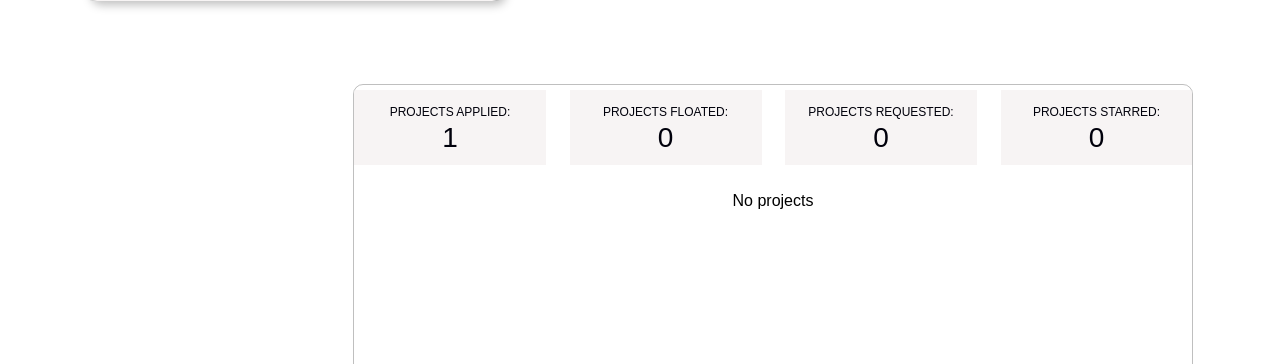
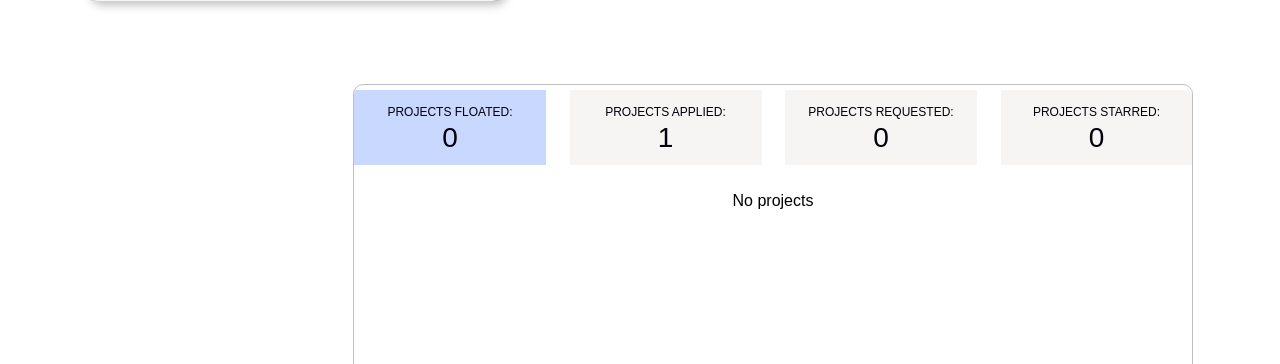
Before and after one commit to naveensaigit/project_portal, a Django app: page /profile/7 in a window 1280 px wide. Shown: the part 1134-1498 px from the top of the page. Run offline with Django 4.2, Linux system fonts and the light colour scheme; a user stored in the database is signed in; data comes from the database, SQL or seed files in the repository; some libraries are stand-ins or nearby versions.

Commit message:
added change in colors of buttons in profile page

```diff
--- a/home/static/home/profile.js
+++ b/users/static/users/profile.js
@@ -1,5 +1,10 @@
+const selected = "#c9d8ff";
+const unselected = "#f7f4f4";
+
 $(document).ready(function () {
     var div = document.getElementById("projects0");
+    var divbutton = document.getElementById("projects0button");
+    divbutton.style.background = selected;
     div.removeAttribute("style");
 });
 
@@ -16,10 +21,13 @@ function hideNonVisibleDivs() {
     for (i = 0; i < divs.length; i++) {
         divId = divs[i];
         div = document.getElementById(divId);
+        divbutton = document.getElementById(divId + 'button');
         if (visibleDivId === divId) {
             div.style.display = "block";
+            divbutton.style.background = selected;
         } else {
             div.style.display = "none";
+            divbutton.style.background = unselected;
         }
     }
 }
--- a/users/templates/users/profile.html
+++ b/users/templates/users/profile.html
@@ -1,8 +1,6 @@
 {% extends 'home/main.html' %} {% load static %}
-{% block stylesheets %}
-<link rel="stylesheet" type="text/css" href="{% static 'home/style.css' %}">
-<link rel="stylesheet" type="text/css" href="{% static 'home/cards.css' %}">
-<link rel="stylesheet" type="text/css" href="{% static 'home/profile.css' %}">
+{% block customStylesheets %}
+<link rel="stylesheet" type="text/css" href="{% static 'users/profile.css' %}">
 <style media="screen">
   .vertical-line-profile {
     width: 6px;
@@ -49,7 +47,8 @@
     border-radius: 10px;
   }
 </style>
-{% endblock stylesheets %}
+{% endblock customStylesheets %}
+{% block ajaxBlock %}{% endblock ajaxBlock %}
 {% block content %}
 {% block messageBlock %}
 {% if messages %} {% for message in messages %}
@@ -134,28 +133,28 @@
       <div class="buttons">
         <div class="row justify-content-center">
           <div class="col-xl-3 col-md-6 mb-4" style="margin-top: 5px; margin-bottom: 5px;">
-            <a class="profButton" onclick="toggleVisibility('projects1')">
+            <a class="profButton" onclick="toggleVisibility('projects0')" id='projects0button'>
+              <p style="font-weight: 300; font-size: 12px;margin-bottom: 0px;">PROJECTS FLOATED:<br>
+                <h3 style="font-weight: 500;font-size: 28px;">{{ projects_id.0|length  }}</h3>
+              </p>
+            </a>
+          </div>
+          <div class="col-xl-3 col-md-6 mb-4" style="margin-top: 5px; margin-bottom: 5px;">
+            <a class="profButton" onclick="toggleVisibility('projects1')" id='projects1button'>
               <p style="font-weight: 300; font-size: 12px;margin-bottom: 0px;">PROJECTS APPLIED:<br>
                 <h3 style="font-weight: 500;font-size: 28px;">{{ projects_id.2|length }}</h3>
               </p>
             </a>
           </div>
           <div class="col-xl-3 col-md-6 mb-4" style="margin-top: 5px; margin-bottom: 5px;">
-            <a class="profButton" onclick="toggleVisibility('projects0')">
-              <p style="font-weight: 300; font-size: 12px;margin-bottom: 0px;">PROJECTS FLOATED:<br>
-                <h3 style="font-weight: 500;font-size: 28px;">{{ projects_id.0|length  }}</h3>
-              </p>
-            </a>
-          </div>
-          <div class="col-xl-3 col-md-6 mb-4" style="margin-top: 5px; margin-bottom: 5px;">
-            <a class="profButton" onclick="toggleVisibility('projects2')">
+            <a class="profButton" onclick="toggleVisibility('projects2')" id='projects2button'>
               <p style="font-weight: 300; font-size: 12px;margin-bottom: 0px;">PROJECTS REQUESTED:<br>
                 <h3 style="font-weight: 500;font-size: 28px;">{{ projects_id.3|length  }}</h3>
               </p>
             </a>
           </div>
           <div class="col-xl-3 col-md-6 mb-4" style="margin-top: 5px; margin-bottom: 5px;">
-            <a class="profButton" onclick="toggleVisibility('projects3')">
+            <a class="profButton" onclick="toggleVisibility('projects3')" id='projects3button'>
               <p style="font-weight: 300; font-size: 12px;margin-bottom: 0px;">PROJECTS STARRED:<br>
                 <h3 style="font-weight: 500;font-size: 28px;">{{ projects_id.4|length  }}</h3>
               </p>
@@ -192,5 +191,5 @@
   </div>
   {% endblock content %}
   {% block customScripts %}
-  <script src="{% static 'home/profile.js' %}"></script>
+  <script src="{% static 'users/profile.js' %}"></script>
   {% endblock customScripts %}
```
Also changed, not shown: users/static/users/profile.css (renamed from home/static/home/profile.css).
